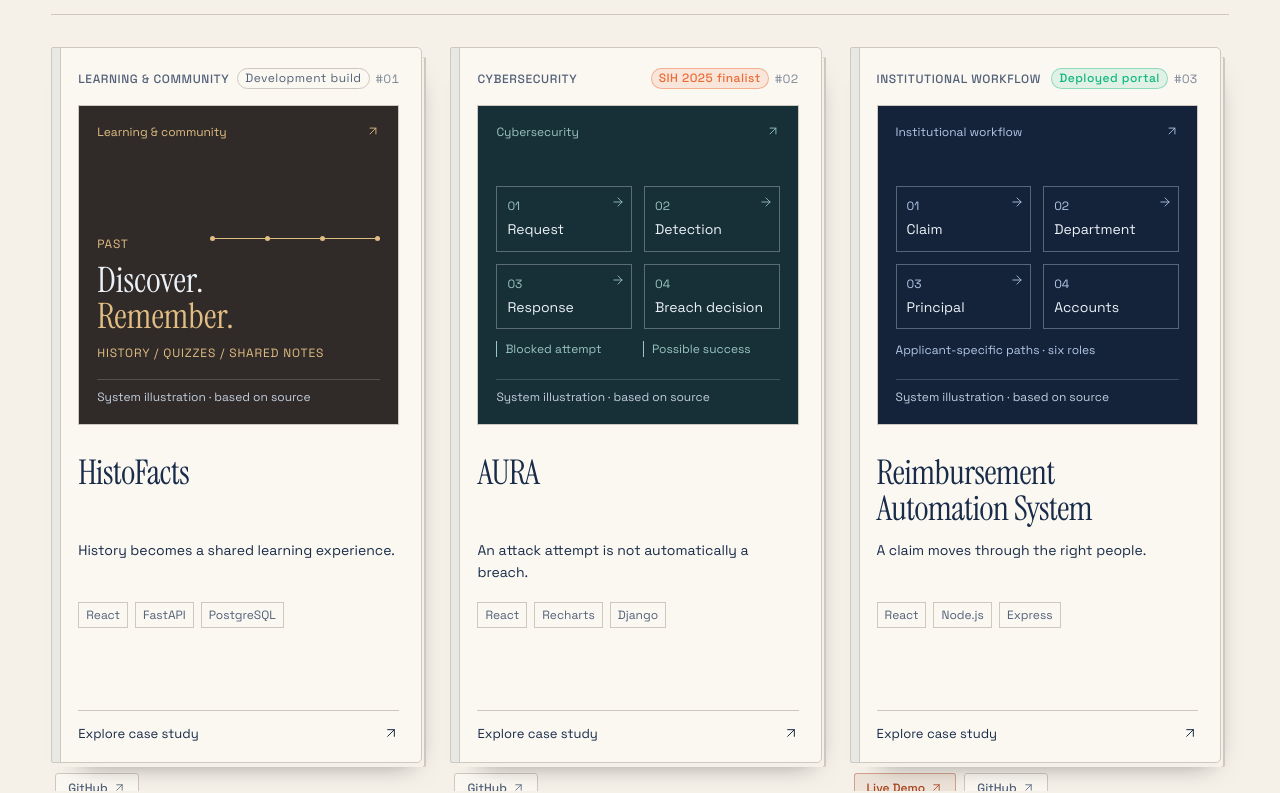
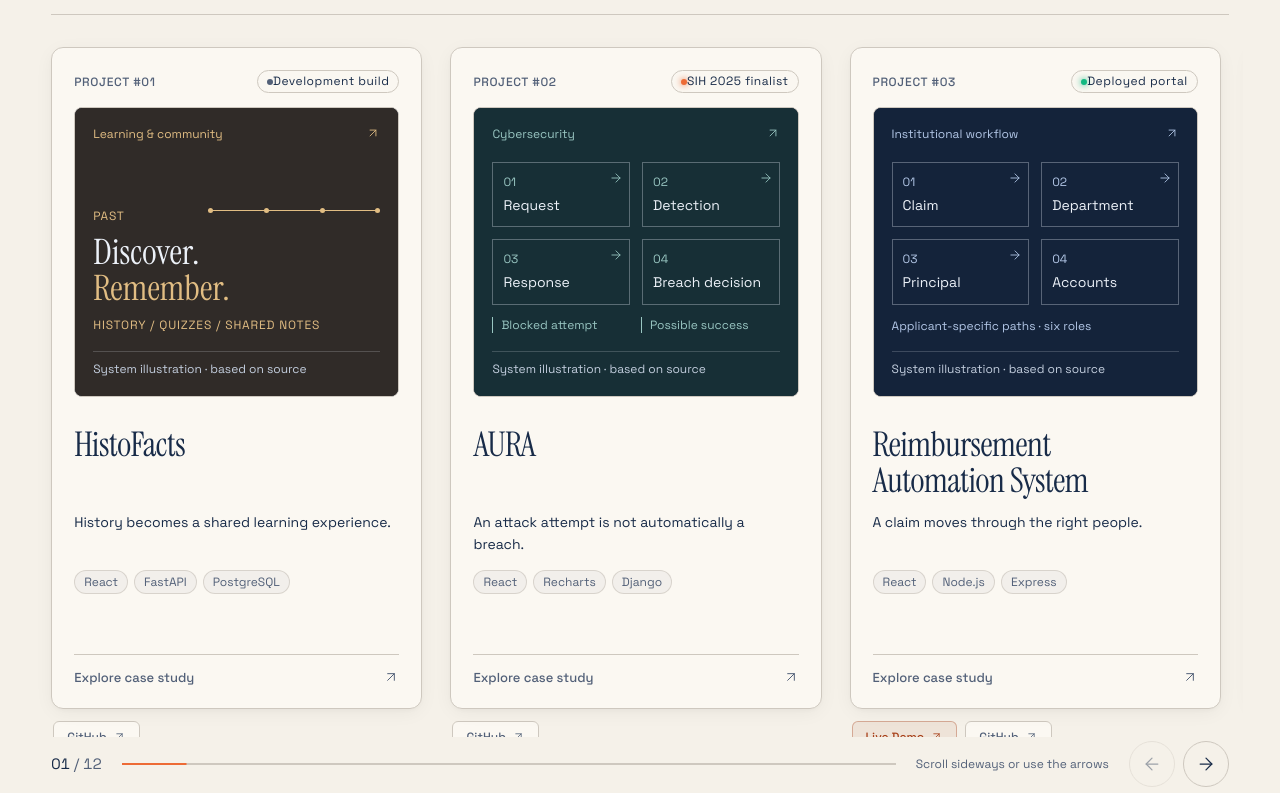
Before and after one commit to FutureAlok1445/PORTFOLIO, a React (Vite) app: page / in a window 1280 px wide. Shown: the part 1615-2408 px from the top of the page. Built offline with nearby package versions, Linux system fonts and the light colour scheme.

Commit message:
Modernize project cards with rounded surfaces, glowing status dots, and pill tags

```diff
--- a/src/components/ProjectBook.jsx
+++ b/src/components/ProjectBook.jsx
@@ -55,8 +55,9 @@ export default function ProjectBook({ project, index }) {
         aria-label={"View " + project.title + " project"}
       >
         <div className="book-masthead">
-          <span className="book-category-tag">{project.category}</span>
-          <div className="book-masthead-meta">
+          <span className="book-index-pill">
+            Project #{String(index + 1).padStart(2, "0")}
+          </span>
           {project.status && (
             <span
               className={`book-status-tag ${
@@ -70,10 +71,6 @@ export default function ProjectBook({ project, index }) {
               {project.status}
             </span>
           )}
-            <span className="book-index-num">
-              #{String(index + 1).padStart(2, "0")}
-            </span>
-          </div>
         </div>
         <div
           className="book-cover"
--- a/src/styles/project-library.css
+++ b/src/styles/project-library.css
@@ -76,30 +76,25 @@
   flex-direction: column;
   position: relative;
   height: 100%;
-  min-height: 570px;
-  padding: 20px 22px 20px 26px;
+  min-height: 540px;
+  padding: 22px;
   background: var(--surface);
   border: 1px solid var(--line);
-  border-radius: 2px 5px 5px 2px;
+  border-radius: 12px;
   color: var(--ink);
   box-shadow:
-    5px 7px 0 -3px var(--bg),
-    7px 7px 0 -3px var(--line),
-    10px 18px 25px -20px #0008;
+    0 4px 20px -2px rgba(0, 0, 0, 0.06),
+    0 2px 6px -1px rgba(0, 0, 0, 0.04);
   transform: translateY(var(--book-lift, 0)) translateX(var(--book-shift, 0))
     rotateX(var(--book-rx)) rotateY(var(--book-ry)) scale(var(--book-scale, 1));
   transition:
-    transform 450ms var(--ease),
-    box-shadow 450ms var(--ease);
+    transform 350ms var(--ease),
+    box-shadow 350ms var(--ease),
+    border-color 350ms var(--ease);
   text-decoration: none;
 }
 .project-book-surface::before {
-  content: "";
-  position: absolute;
-  inset: 0 auto 0 0;
-  width: 8px;
-  background: color-mix(in srgb, var(--ink) 8%, transparent);
-  border-right: 1px solid var(--line);
+  content: none;
 }
 .book-masthead {
   display: flex;
@@ -110,54 +105,48 @@
   color: var(--muted);
   font-size: 12px;
   letter-spacing: 0.04em;
-  margin-bottom: 16px;
+  margin-bottom: 14px;
 }
-.book-category-tag {
+.book-index-pill {
   font-weight: 500;
+  font-size: 12px;
+  color: var(--muted);
+  letter-spacing: 0.05em;
   text-transform: uppercase;
-  font-size: 12px;
-  letter-spacing: 0.05em;
-  color: var(--muted);
-}
-.book-masthead-meta {
-  display: flex;
-  align-items: center;
-  gap: 6px;
-  flex-wrap: wrap;
 }
 .book-status-tag {
   display: inline-flex;
   align-items: center;
-  padding: 2px 7px;
+  padding: 3px 9px;
   font-size: 12px;
   line-height: 1.2;
   border-radius: 999px;
   border: 1px solid var(--line);
-  color: var(--muted);
-  background: color-mix(in srgb, var(--surface) 60%, transparent);
+  color: var(--ink);
+  background: color-mix(in srgb, var(--surface) 80%, transparent);
 }
-.book-status-tag.status-finalist {
-  color: var(--accent);
-  border-color: color-mix(in srgb, var(--accent) 45%, transparent);
-  background: color-mix(in srgb, var(--accent) 12%, transparent);
-  font-weight: 500;
+.book-status-tag::before {
+  content: "";
+  display: inline-block;
+  width: 6px;
+  height: 6px;
+  border-radius: 50%;
+  background: var(--muted);
+  flex-shrink: 0;
 }
-.book-status-tag.status-live {
-  color: #10b981;
-  border-color: rgba(16, 185, 129, 0.4);
-  background: rgba(16, 185, 129, 0.1);
-  font-weight: 500;
+.book-status-tag.status-finalist::before {
+  background: var(--accent);
+  box-shadow: 0 0 6px var(--accent);
 }
-.book-index-num {
-  font-variant-numeric: tabular-nums;
-  font-size: 12px;
-  color: var(--muted);
-  opacity: 0.75;
+.book-status-tag.status-live::before {
+  background: #10b981;
+  box-shadow: 0 0 6px #10b981;
 }
 .book-cover {
-  height: 320px;
+  height: 290px;
   overflow: hidden;
   border: 1px solid var(--line);
+  border-radius: 8px;
   background: var(--navy-deep);
 }
 .book-copy {
@@ -187,14 +176,24 @@
 .book-tags {
   display: flex;
   flex-wrap: wrap;
-  gap: 7px;
-  margin: 18px 0;
+  gap: 6px;
+  margin: 14px 0 16px;
   font-size: 12px;
-  color: var(--muted);
 }
 .book-tags span {
-  border: 1px solid var(--line);
-  padding: 4px 7px;
+  display: inline-flex;
+  align-items: center;
+  border-radius: 999px;
+  padding: 3px 9px;
+  background: color-mix(in srgb, var(--ink) 4%, transparent);
+  border: 1px solid color-mix(in srgb, var(--line) 70%, transparent);
+  color: var(--muted);
+  font-size: 12px;
+  transition: all 180ms ease;
+}
+.book-slot:hover .book-tags span {
+  border-color: var(--line);
+  color: var(--ink);
 }
 .book-explore {
   display: flex;
@@ -204,24 +203,26 @@
   padding-top: 14px;
   border-top: 1px solid var(--line);
   font-size: 13px;
+  font-weight: 500;
+  color: var(--muted);
   transition: color 180ms ease;
 }
 .book-quick-bar {
   display: flex;
   align-items: center;
   gap: 8px;
-  margin-top: 10px;
-  padding: 0 4px;
+  margin-top: 12px;
+  padding: 0 2px;
 }
 .quick-btn {
   display: inline-flex;
   align-items: center;
-  gap: 5px;
-  padding: 6px 12px;
+  gap: 6px;
+  padding: 7px 13px;
   font-size: 12px;
   font-weight: 500;
   text-decoration: none;
-  border-radius: 3px;
+  border-radius: 6px;
   border: 1px solid var(--line);
   color: var(--ink);
   background: var(--surface);
@@ -230,11 +231,12 @@
 .quick-btn:hover {
   border-color: var(--focus);
   color: var(--focus);
-  background: var(--bg);
+  background: color-mix(in srgb, var(--focus) 8%, var(--surface));
+  transform: translateY(-1px);
 }
 .quick-btn-live {
   color: var(--focus);
-  border-color: color-mix(in srgb, var(--focus) 40%, transparent);
+  border-color: color-mix(in srgb, var(--focus) 35%, transparent);
   background: color-mix(in srgb, var(--focus) 8%, transparent);
 }
 .quick-btn-live:hover {
@@ -307,18 +309,18 @@
 }
 @media (hover: hover) and (pointer: fine) {
   .book-slot:hover .project-book-surface {
-    --book-lift: -7px;
-    --book-scale: 1.008;
+    --book-lift: -6px;
+    --book-scale: 1.01;
+    border-color: color-mix(in srgb, var(--focus) 45%, var(--line));
     box-shadow:
-      5px 8px 0 -3px var(--bg),
-      7px 8px 0 -3px var(--line),
-      12px 28px 35px -22px #0009;
+      0 20px 32px -8px rgba(0, 0, 0, 0.14),
+      0 0 0 1px color-mix(in srgb, var(--focus) 20%, transparent);
   }
   .book-slot:hover + .book-slot .project-book-surface {
-    --book-shift: 5px;
+    --book-shift: 4px;
   }
   .book-slot:has(+ .book-slot:hover) .project-book-surface {
-    --book-shift: -5px;
+    --book-shift: -4px;
   }
   .book-slot:hover .book-explore {
     color: var(--focus);
@@ -1143,11 +1145,11 @@
   }
   .project-book-surface {
     min-height: 0;
-    padding: 20px 22px 20px 26px;
+    padding: 20px;
     transform: none !important;
   }
   .book-cover {
-    height: 320px;
+    height: 280px;
   }
   .book-copy h3 {
     min-height: 0;
```
Also changed, not shown: 1 other file (tests, documents, lock files or other folders). Lines whose indentation alone changed are shown as unchanged.
